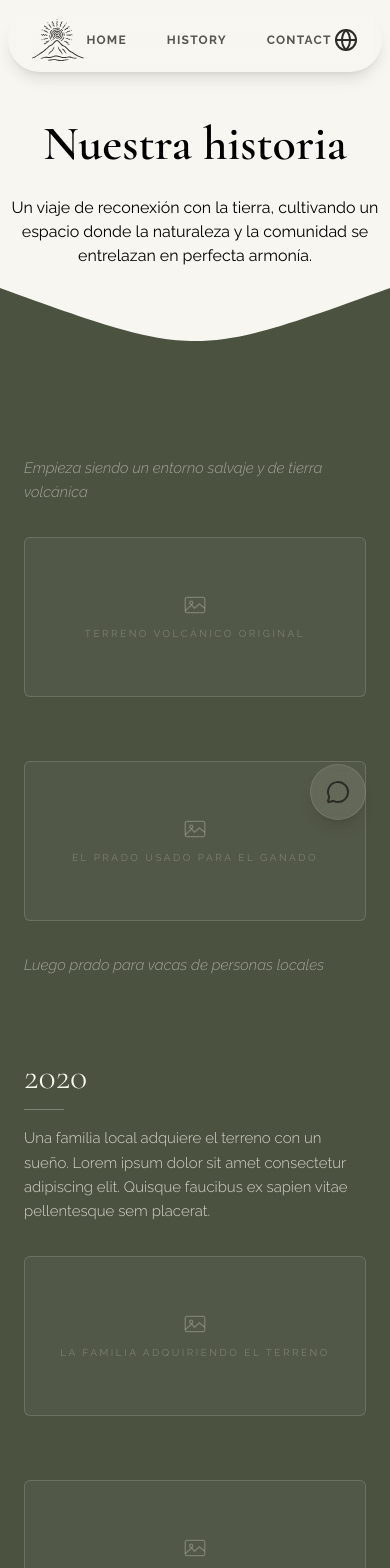
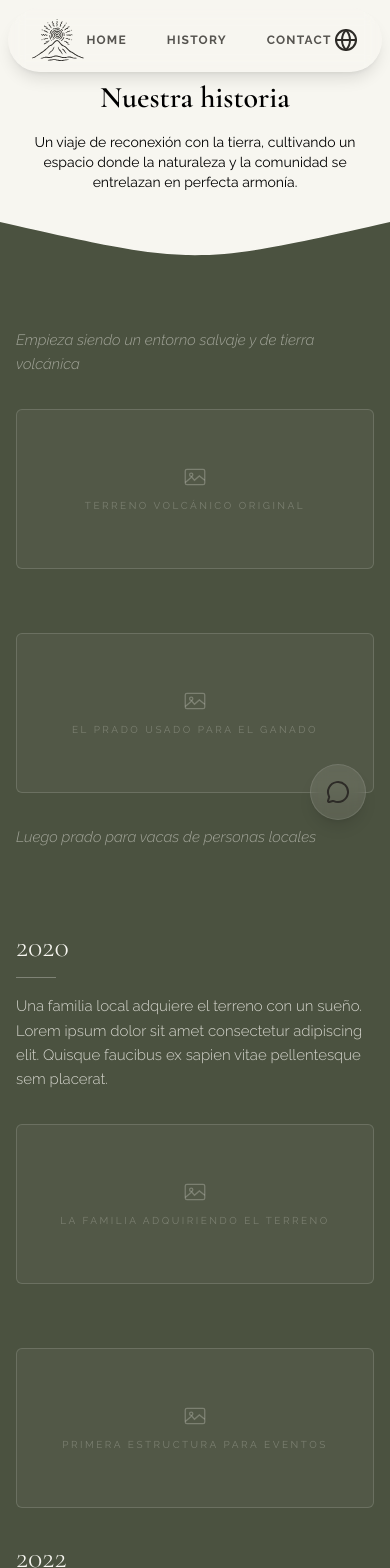
Before and after one commit to Garbolin/Mont-Solei, a React (Vite) app: page /history in a window 390 px wide. Shown: the top 1568 px of the page. Built offline with nearby package versions, Linux system fonts and the light colour scheme.

Commit message:
add responsive to history

```diff
--- a/src/components/History/TemporalLineSection.tsx
+++ b/src/components/History/TemporalLineSection.tsx
@@ -69,7 +69,7 @@ const TIMELINE_DATA: TimelineItem[] = [
 function ImageSlot({ image }: { image: TimelineImage }) {
     if (image.src) {
         return (
-            <div className="relative h-full w-full min-h-[160px] overflow-hidden rounded-sm">
+            <div className="relative h-full w-full min-h-[140px] sm:min-h-[160px] overflow-hidden rounded-sm ...">
                 <img
                     src={image.src}
                     alt={image.alt}
@@ -106,7 +106,7 @@ function TextBlock({ year, text }: { year?: string; text: string }) {
     if (year) {
         return (
             <div className="flex h-full flex-col justify-center py-2">
-                <span className="font-cormorant text-4xl font-light text-porcelain-500">
+                <span className="font-cormorant text-3xl sm:text-4xl font-light text-porcelain-500">
                     {year}
                 </span>
                 <span className="mt-3 mb-4 block h-px w-10 bg-porcelain-500/30" />
@@ -206,7 +206,7 @@ export default function TemporalLineSection({ items = TIMELINE_DATA }: { items?:
         dotPositions.length > 1 ? dotPositions[dotPositions.length - 1] - dotPositions[0] : 0;
 
     return (
-        <div className="font-raleway py-20 px-6">
+        <div className="font-raleway py-12 px-4 sm:py-16 sm:px-6 md:py-20">
             <div ref={containerRef} className="relative mx-auto max-w-4xl">
                 {dotPositions.length > 1 && (
                     <div
--- a/src/pages/History/Index.tsx
+++ b/src/pages/History/Index.tsx
@@ -2,21 +2,20 @@ import TemporalLineSection from '@/components/History/TemporalLineSection';
 
 export default function Index() {
     return (
-        <section className="pt-30 mx-auto w-full min-h-screen font-raleway flex flex-col items-center justify-start">
-            <h1 className="w-full text-center text-5xl font-cormorant text-black font-semibold mb-7">
+        <section className="pt-20 sm:pt-24 md:pt-30 mx-auto w-full min-h-screen font-raleway flex flex-col items-center justify-start">
+            <h1 className="w-full text-center text-3xl sm:text-4xl md:text-5xl font-cormorant text-black font-semibold mb-4 sm:mb-7 px-4">
                 Nuestra historia
             </h1>
-            <h2 className="max-w-4xl text-pretty mx-auto text-center text-md font-raleway text-black font-regular mb-10">
+            <h2 className="max-w-4xl text-pretty mx-auto text-center text-sm sm:text-base font-raleway text-black font-regular mb-10 px-4">
                 Un viaje de reconexión con la tierra, cultivando un espacio donde la naturaleza y la
                 comunidad se entrelazan en perfecta armonía.
             </h2>
 
-            <div className="relative w-full bg-ebony-500 mt-15">
+            <div className="relative w-full bg-ebony-500 mt-10 sm:mt-15">
                 <svg
                     viewBox="0 0 1200 180"
                     preserveAspectRatio="none"
-                    className="absolute top-0 left-0 w-full -translate-y-full z-10 text-ebony-500"
-                    style={{ height: '80px' }}
+                    className="absolute top-0 left-0 w-full h-[50px] sm:h-[65px] md:h-[80px] -translate-y-full z-10 text-ebony-500"
                 >
                     <path d="M0,0 C600,159 600,159 1200,0 L1200,180 L0,180 Z" fill="currentColor" />
                 </svg>
```
